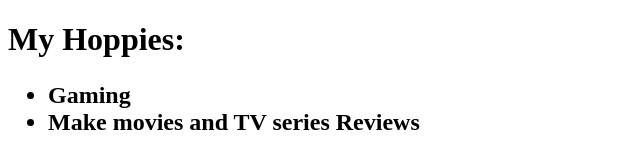
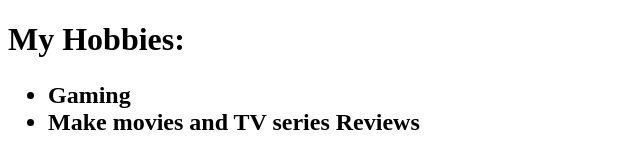
Before and after one commit to ShehabAboshady1/My-Resume, a plain HTML site: page public/hobbies.html in a window 1280 px wide. Shown: the full height of the page, 0-640 px from the left. Drawn offline with Linux system fonts and the light colour scheme.

Commit message:
hobbies.html

```diff
--- a/public/hobbies.html
+++ b/public/hobbies.html
@@ -2,10 +2,10 @@
 <html lang="en">
 <head>
     <meta charset="UTF-8">
-    <title>Hoppies</title>
+    <title>Hobbies</title>
 </head>
 <body>
-    <h1>My Hoppies:</h1>
+    <h1>My Hobbies:</h1>
     <h2><ul>
         <li>Gaming</li>
         <li>Make movies and TV series Reviews</li>
```
